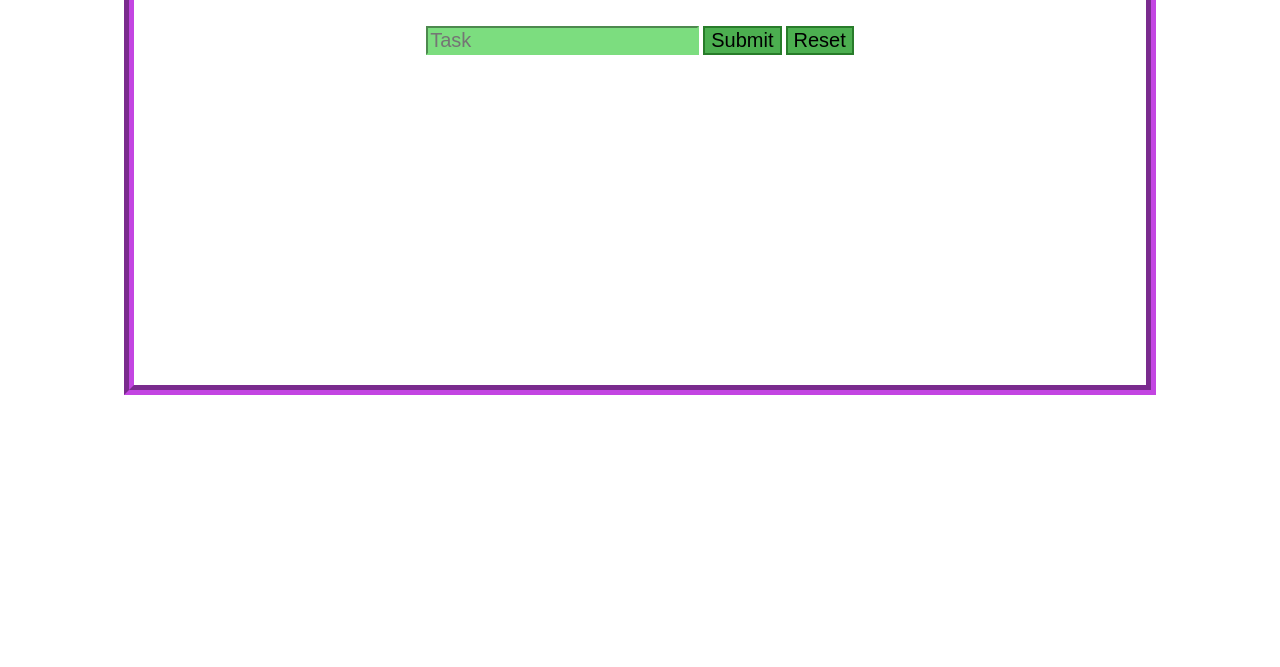
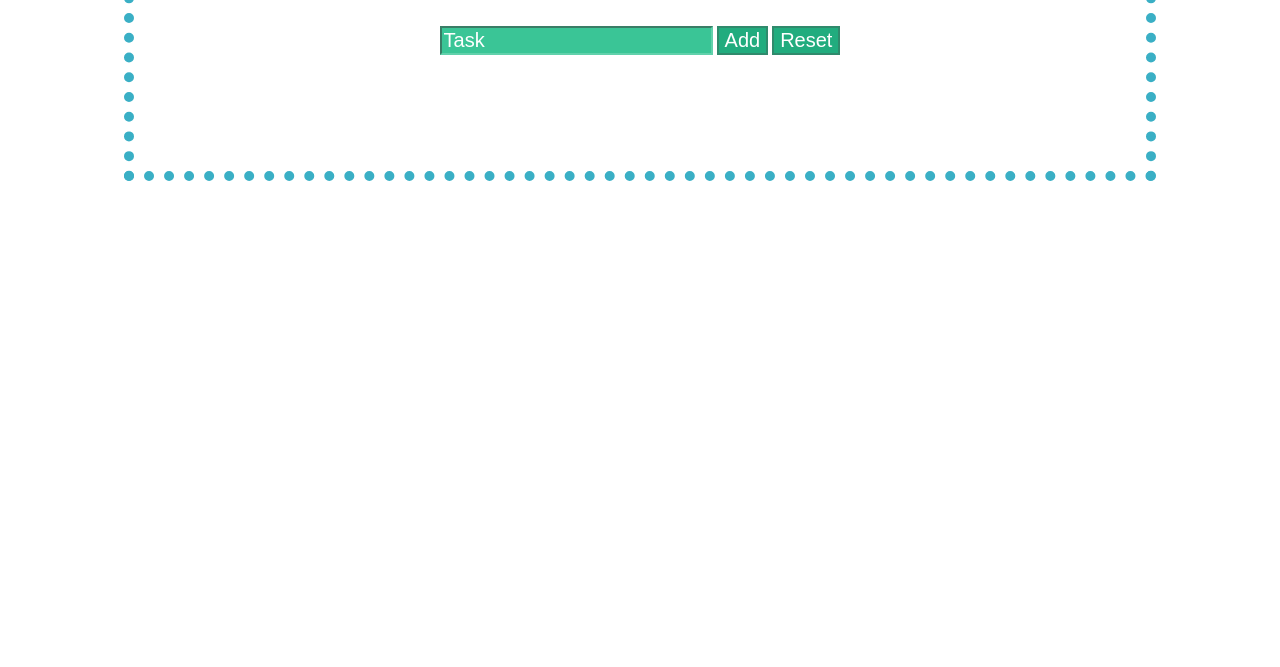
Before and after one commit to BRxBS/To-Do-List, a plain HTML site: page index.html in a window 1280 px wide. Shown: the part 133-800 px from the top of the page. Drawn offline with Linux system fonts and the light colour scheme.

Commit message:
Add files via upload

```diff
--- a/index.html
+++ b/index.html
@@ -28,13 +28,18 @@
 
     <div class="theHeader">
         <h2>TO-DO LIST</h2>
-        <input type="text" id="tasks"  class="List" placeholder="Task">
-        <input type="submit" id="subButton" onclick="action()">
-        <button type="button" id='resetBut' onclick="removeAll()">Reset </button>
-        <div>
+        <div class="innerDiv">
+            <input type="text" id="tasks"  class="List" placeholder="Task">
+            <input type="submit" id="subButton" onclick="action()" value="Add">
+            <button type="button" id='resetBut' onclick="removeAll()">Reset </button>
+            <div>
 
-       <div class="theList">
-            <ol id="myUl" ></ol>
-     </div>
+           <div class="theList">
+                <ol id="myUl" >
+
+                </ol>
+         </div>
+
+        </div>
 </body>
 </html>
--- a/script.js
+++ b/script.js
@@ -6,16 +6,27 @@ function action() {
     item.appendChild(t);
 
         if(inputValue === ''){
-            alert("you must write something!");
+            document.getElementById('tasks').value= '';
         }
         else{
+            const promessa = new Promise (function(resolve){
+                setTimeout(()=>{
+                     resolve('ok')
+                },5000)
+            })
+
+            async function start(){
+                const result = await promessa
+                console.log(result)}
+
             document.getElementById('myUl').appendChild(item);
+            start()
         }
         document.getElementById('tasks').value= '';
 
         const tasksDelete = document.createElement("button");
          tasksDelete.classList.add("delete");
-         tasksDelete.innerHTML = 'x';
+         tasksDelete.innerHTML = 'X';
          tasksDelete.addEventListener('click', function() {
           item.remove();
          });
@@ -26,7 +37,10 @@ function action() {
             document.getElementById("myUl").innerHTML = "";
         }
 
-        //this line does't work, but is here for lernig purpose
+
+
+        //this lines does't work, but is here for lernig purpose
+
         /*const tasksDelete = document.createElement ("button");
         tasksDelete.classList.add("tasksdelete");
         tasksDelete.innerHTML= 'X';
--- a/style.css
+++ b/style.css
@@ -4,28 +4,37 @@
     background:none ;
     margin: auto;
     border: 10px ;
-    border-color: rgb(195, 69, 226);
+    border-color: #3AAFC5;
     width: 80%;
     text-align: center;
-    height: 500px;
-    border-style: groove;
+    height: 505%;
+    max-height: auto;
+    border-style: dotted;
+    padding-bottom: 60px;
 
 }
+
 
 h2{
     font-size: 50px;
 }
 
 .List{
-    background-color:  #7cdd7f;
+    background-color: #3AC596;
     font-size: 20px;
-    border-color: #7cdd7f;
+    border-color: #61D1AB;
+    margin-bottom: 40px;
 
 }
+.List::placeholder {
+    color: white;
+}
+
 
 #subButton{
-    background-color:  #4CAF50;
-    border: 2px solid #287c2a;
+    background-color:  #21ac7e;
+    border: 2px solid #308a6c;
+    color: white;
     cursor: pointer;
     font: 20px sans-serif;
     transition-duration: 0.4s;
@@ -33,21 +42,22 @@ h2{
 }
 
 #subButton:hover{
-    background-color: #0b680e; /* Green */
+    background-color: #318b6d; /* Green */
     color: white;
 
 }
 
 #resetBut{
-    background-color:  #4CAF50;
-    border: 2px solid #287c2a;
+    background-color:  #21ac7e;
+    border: 2px solid #308a6c;
+    color: white;
     cursor: pointer;
     font: 20px sans-serif;
     text-align: center;
     transition-duration: 0.4s;
 }
 #resetBut:hover{
-    background-color: #0b680e; /* Green */
+    background-color: #318b6d; /* Green */
     color: white;
 }
 
@@ -64,13 +74,15 @@ li{
     text-align: left;
     margin-left: 27%;
 }
+
 .delete{
-    background-color: #4CAF50; /* Green */
+    background-color: #3AC596; /* Green */
     border: none;
     color: white;
-    padding: 8px 14px;
+    padding: 5px 10px;
     text-align: right;
-    margin-left: 10px;
+    margin:inherit;
+
     text-decoration: none;
     display: inline-block;
     cursor: pointer;
@@ -79,6 +91,6 @@ li{
 
 }
 .delete:hover{
-    background-color: #0b680e; /* Green */
+    background-color: #319674; /* Green */
     color: white;
 }
```
